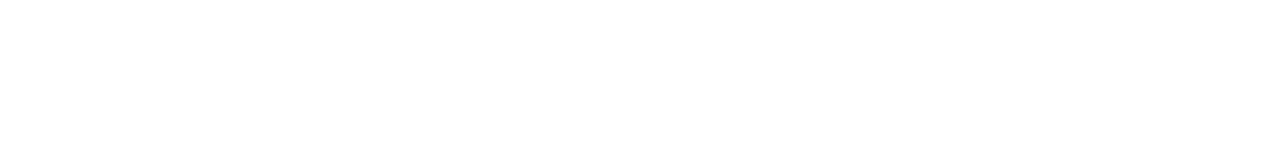
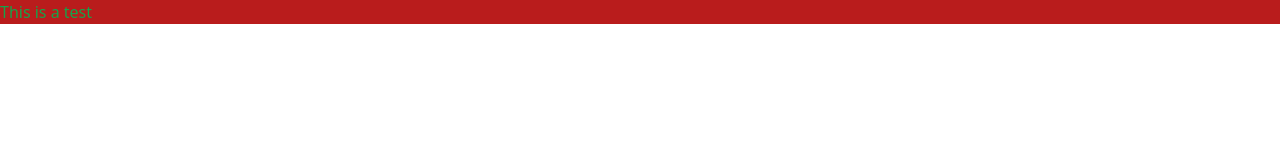
Before and after one commit to Frontend-Mentor-Projects-Daniel/intro-section-with-dropdown-nav, a website built with Vite: page index.html in a window 1280 px wide. Built offline with nearby package versions, Linux system fonts and the light colour scheme.

Commit message:
attempt number 2

```diff
--- a/index.html
+++ b/index.html
@@ -29,6 +29,7 @@
     </style>
   </head>
   <body>
+    <h1 class="bg-red-700 text-green-600">This is a test</h1>
     <!-- Features
   Company
   Careers
```
Also changed, not shown: README.md.
